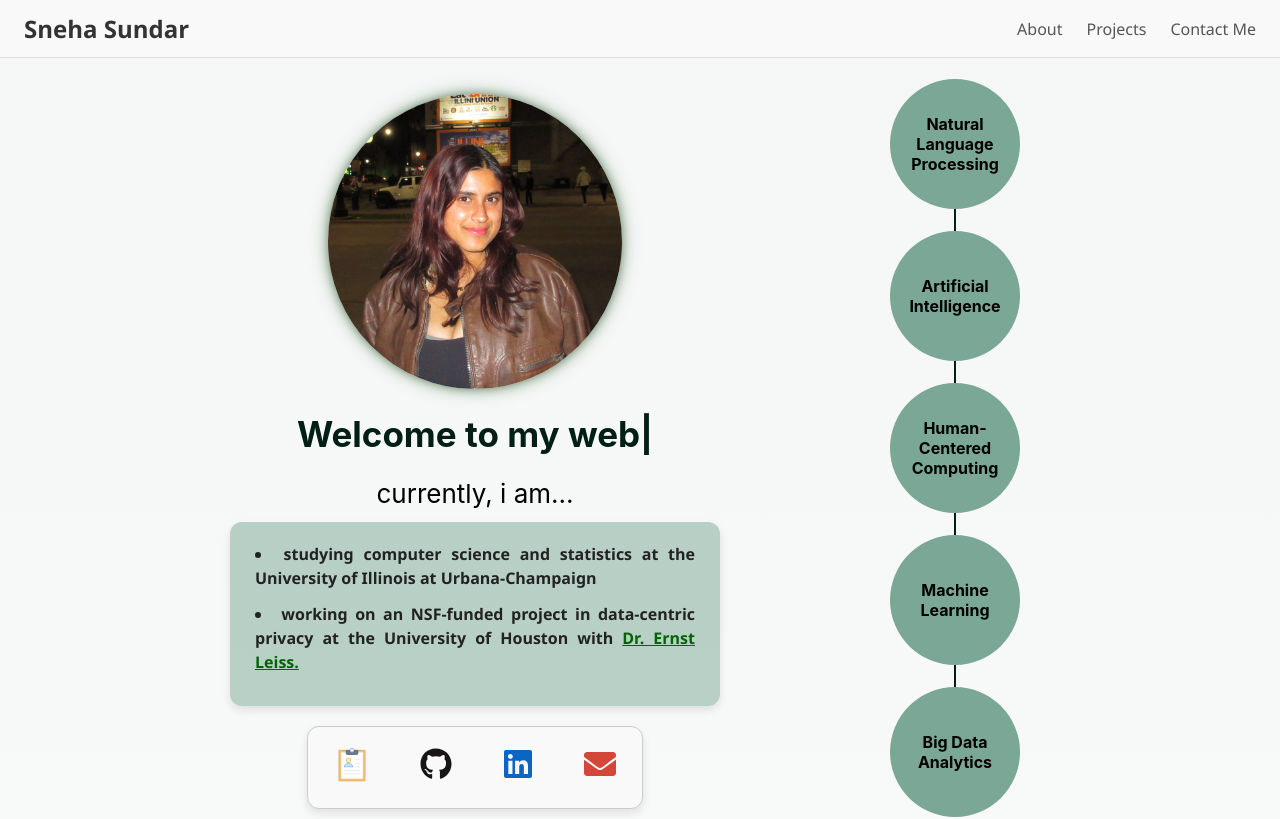
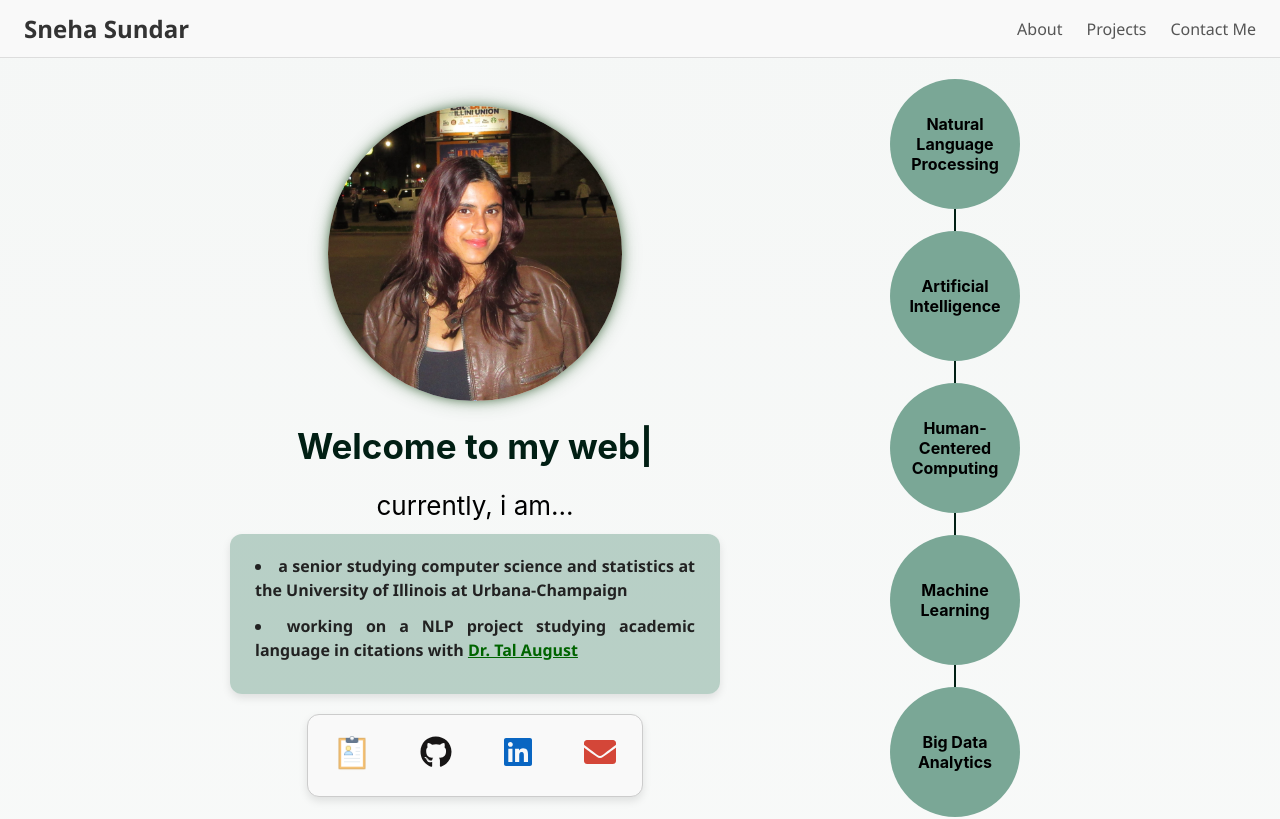
Before and after one commit to ssundr/ssundr.github.io, a React (Create React App) app in the folder portfolio/: page / in a window 1280 px wide. Shown: the top 819 px of the page. Built offline with nearby package versions, Linux system fonts and the light colour scheme; a web font is replaced by a local one.

Commit message:
bio & resume upate

```diff
--- a/portfolio/src/App.js
+++ b/portfolio/src/App.js
@@ -46,7 +46,7 @@ import summarizer from "./images/summarizer.png";
 import generatedFaces from "./images/generated-faces.png";
 
 // resume
-import resume from "./files/SnehaSundar_Resume_fa25.pdf";
+import resume from "./files/SnehaSundar_resume.pdf";
 
 // company logos
 import arrcus from "./images/arrcus_logo.png";
@@ -512,12 +512,11 @@ function App() {
             </div>
             <h7 className="bio" style={{marginBottom: 15}}>currently, i am...</h7>
             <div className="bioBullets">
-            <li>studying computer science and statistics at the
+            <li>a senior studying computer science and statistics at the
               University of Illinois at Urbana-Champaign</li>
-             <li>working on an
-               NSF-funded project in data-centric privacy at the University of Houston with{' '}
-              <a style={{color: "darkgreen", fontWeight: "bold"}} href="https://www.ece.uh.edu/faculty/leiss" target="_blank" rel="noopener noreferrer">
-                 Dr. Ernst Leiss.
+             <li>working on a NLP project studying academic language in citations with{' '}
+              <a style={{color: "darkgreen", fontWeight: "bold"}} href="https://talaugust.github.io/" target="_blank" rel="noopener noreferrer">
+                 Dr. Tal August
               </a>
             </li>
             </div>
```
Also changed, not shown: 2 other files (tests, documents, lock files or other folders).
